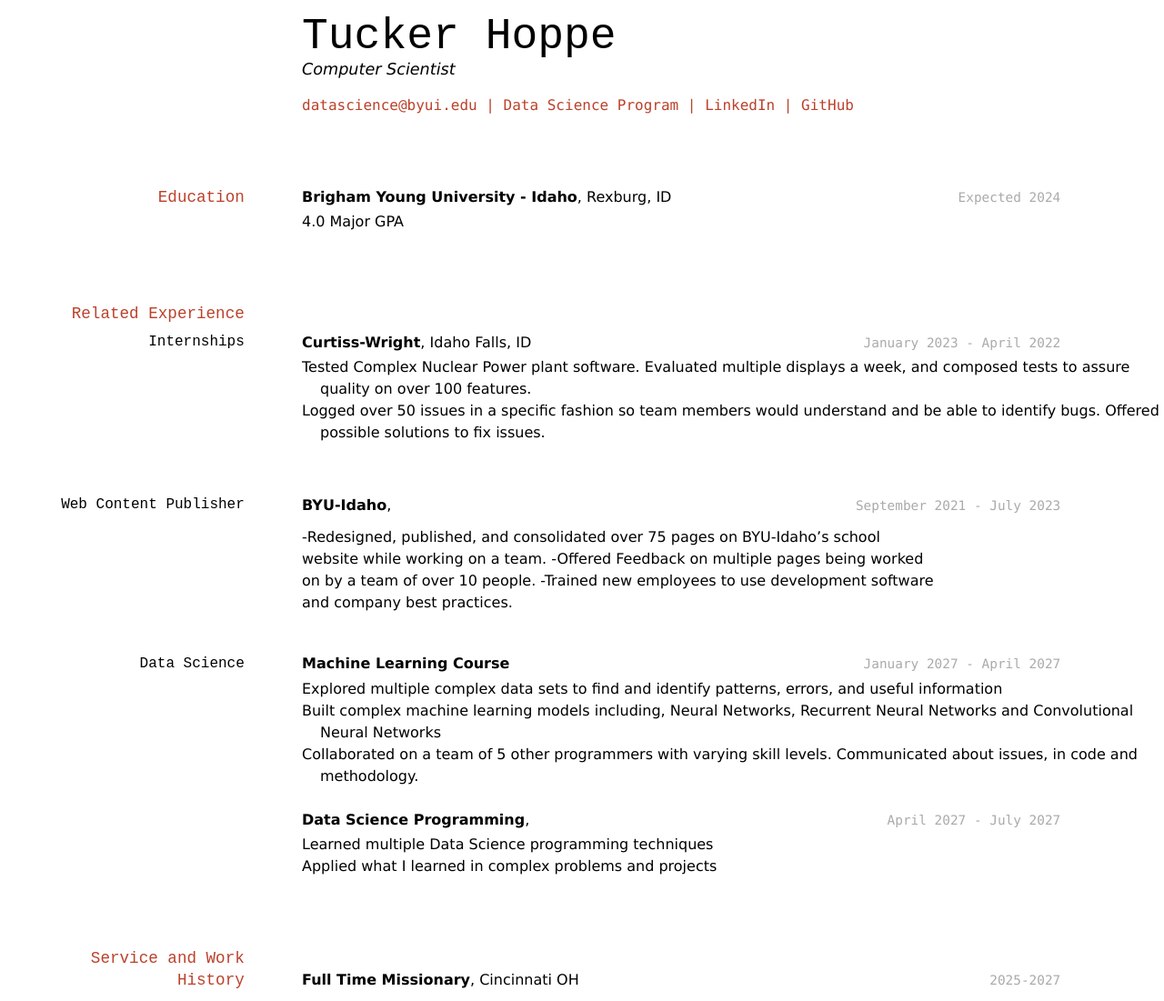
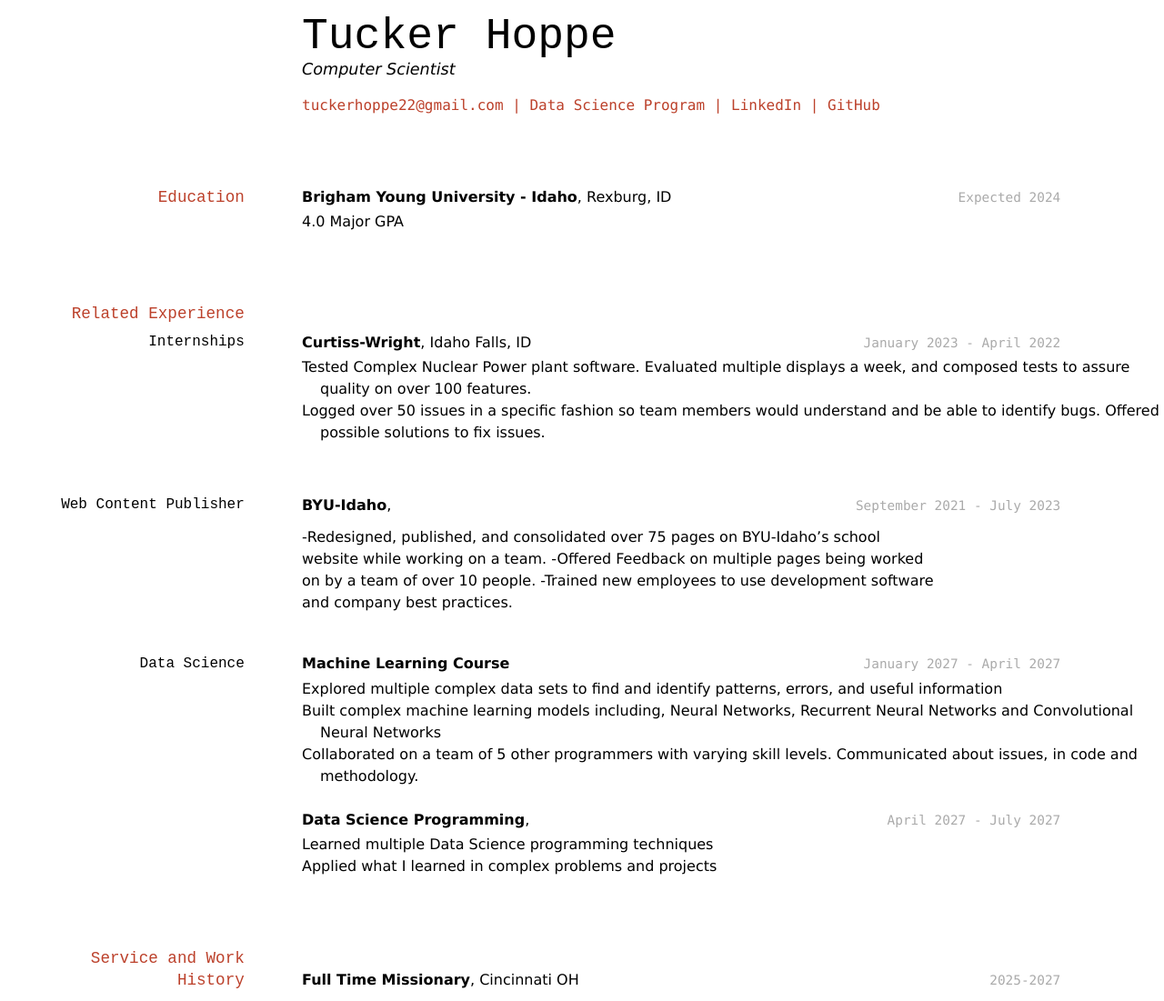
Before and after one commit to tuckerhoppe/Hoppe-Resume, a Jekyll site: the page built from docs/index.md, in a window 1280 px wide. Shown: the whole page at 91% size. Built offline with Jekyll 4.4.1, drawn with Linux system fonts in a browser that asks for light colours.

Commit message:
Update index.md
Updated according to feedback

```diff
--- a/docs/index.md
+++ b/docs/index.md
@@ -6,9 +6,9 @@ title: Tucker Hoppe's Resume
 Computer Scientist
 
 <div id="webaddress">
-<a href="datascience@byui.edu">datascience@byui.edu</a>
+<a href="tuckerhoppe22@gmail.com">tuckerhoppe22@gmail.com</a>
 | <a href="https://byuidatascience.github.io/development.html">Data Science Program</a>
-| <a href="https://www.linkedin.com/groups/13537407/">LinkedIn</a>
+| <a href="[https://www.linkedin.com/groups/13537407/](https://www.linkedin.com/in/tucker-hoppe-6a1595247/)">LinkedIn</a>
 | <a href="https://github.com/byuids-resumes">GitHub</a>
 </div>
 
```
